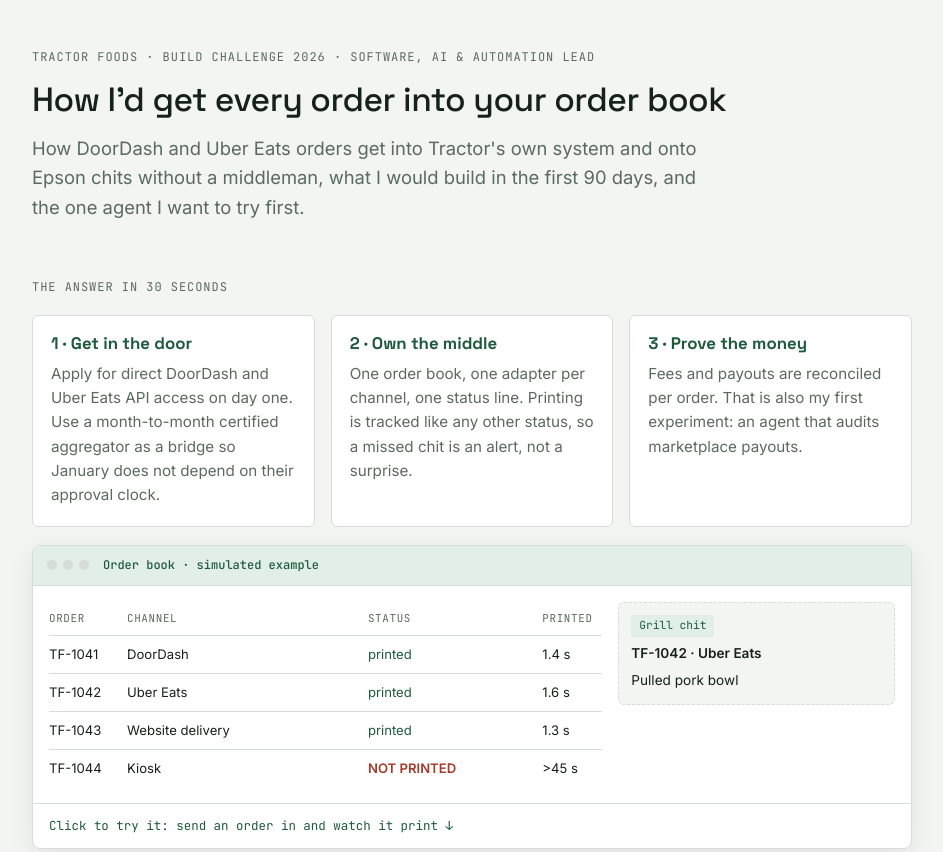
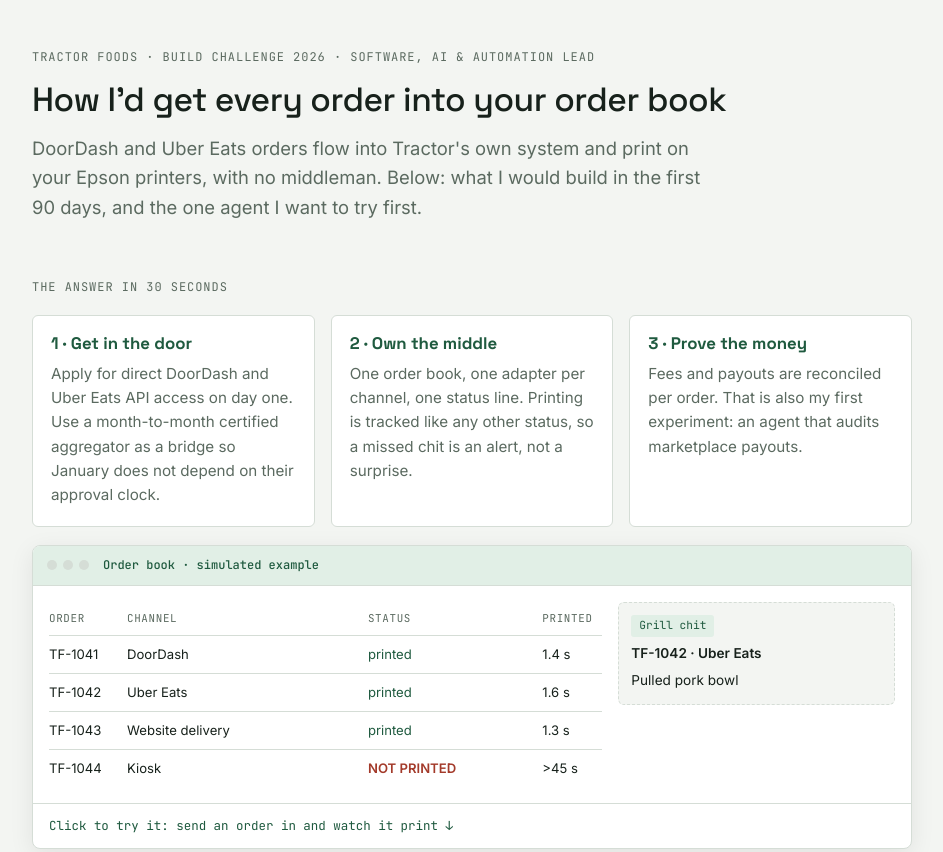
Before and after one commit to tacworkhome/tractor-order-book, a plain HTML site: page index.html in a window 1280 px wide. Shown: the top 852 px of the page, without its empty margins (168-1111 px from the left). Drawn offline with Linux system fonts and the light colour scheme.

Commit message:
Fix repeated opening word in subtitle
Co-Authored-By: Claude Sonnet 5.5 <noreply@anthropic.com>

```diff
--- a/index.html
+++ b/index.html
@@ -81,7 +81,7 @@ a{color:var(--green)}
 <header style="display:flex;flex-direction:column;gap:14px">
   <span class="eyebrow">Tractor Foods · Build Challenge 2026 · Software, AI &amp; Automation Lead</span>
   <h1>How I'd get every order into your order book</h1>
-  <p class="lede">How DoorDash and Uber Eats orders get into Tractor's own system and onto Epson chits without a middleman, what I would build in the first 90 days, and the one agent I want to try first.</p>
+  <p class="lede">DoorDash and Uber Eats orders flow into Tractor's own system and print on your Epson printers, with no middleman. Below: what I would build in the first 90 days, and the one agent I want to try first.</p>
 </header>
 
 <section id="tldr">
```
